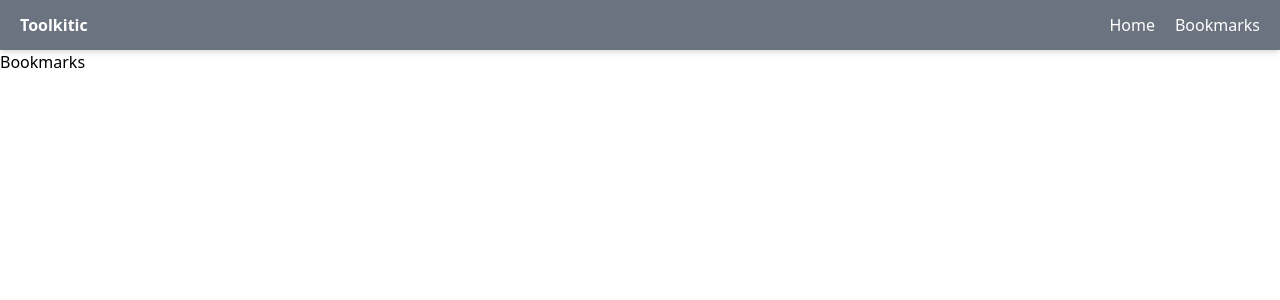
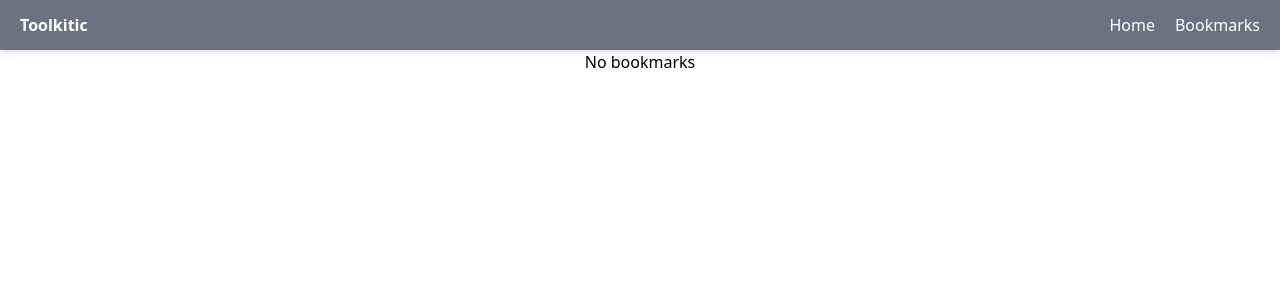
Before and after one commit to mzeleniuk/Toolkitic, a React (Vite) app: page /bookmarks in a window 1280 px wide. Shown: the top 300 px of the page. Built offline with nearby package versions, Linux system fonts and the light colour scheme.

Commit message:
Add bookmarks list

```diff
--- a/src/pages/bookmarks.tsx
+++ b/src/pages/bookmarks.tsx
@@ -1,3 +1,21 @@
+import { useAppSelector } from '../hooks/useRedux'
+
 export function Bookmarks() {
-  return <h1>Bookmarks</h1>
+  const { bookmarks } = useAppSelector((state) => state.gitHub)
+
+  if (!bookmarks?.length) return <p className="text-center">No bookmarks</p>
+
+  return (
+    <div className="flex justify-center pt-10 mx-auto h-screen w-screen">
+      <ul className="list-none">
+        {bookmarks.map((bookmark) => (
+          <li key={bookmark} className='mb-2'>
+            <a href={bookmark} target="_blank">
+              {bookmark}
+            </a>
+          </li>
+        ))}
+      </ul>
+    </div>
+  )
 }
```
